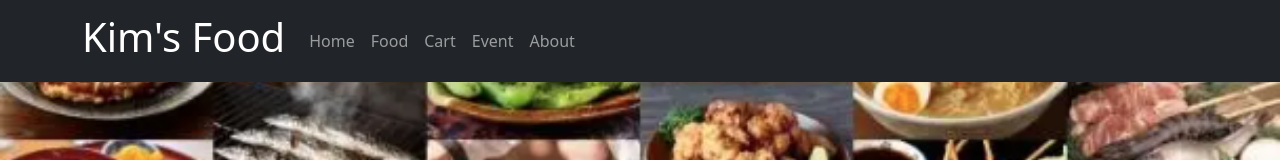
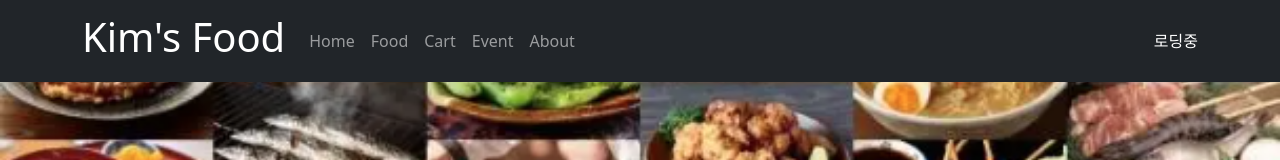
Before and after one commit to Son-Google/react-test-04, a React (Create React App) app: page / in a window 1280 px wide. Shown: the top 160 px of the page. Built offline with nearby package versions, Linux system fonts and the light colour scheme; no server answers.

Commit message:
20240117-04 손주현 reactQuery 추가

```diff
--- a/package.json
+++ b/package.json
@@ -12,6 +12,7 @@
     "react": "^18.2.0",
     "react-bootstrap": "^2.9.2",
     "react-dom": "^18.2.0",
+    "react-query": "^3.39.3",
     "react-redux": "^9.1.0",
     "react-router-dom": "^6.21.2",
     "react-scripts": "5.0.1",
--- a/src/App.js
+++ b/src/App.js
@@ -14,6 +14,7 @@ import ListContent from "./routes/ListContent";
 import Cart from "./routes/Cart"
 
 import data from "./data";
+import {useQuery} from "react-query";
 
 ////////////////////////////////////////////////
 /*
@@ -71,6 +72,18 @@ function App() {
   }, []);
   ////////////////////////////////////////////////
 
+  let result = useQuery('getData',()=>{
+    return axios.get('https://codingapple1.github.io/userdata.json')
+      .then((a)=>{ console.log("요청"); return a.data; });
+  },{staleTime : 2000})
+  ;
+
+  //위에 result
+  /*
+  //result.data => data
+  //result.isLoading => boolean
+  //result.error =>
+   */
 
 
   return (
@@ -85,6 +98,7 @@ function App() {
             <Nav.Link onClick={() => {navigate('/event/event1')}}>Event</Nav.Link>
             <Nav.Link onClick={() => {navigate('/about')}}>About</Nav.Link>
           </Nav>
+          <Nav className="ms-auto" style={{color:"#fff"}}>{result.isLoading ? "로딩중" : "반가워요 " + result.data.name}</Nav>
         </Container>
       </Navbar>
 
--- a/src/index.js
+++ b/src/index.js
@@ -6,15 +6,20 @@ import reportWebVitals from './reportWebVitals';
 import { BrowserRouter } from "react-router-dom";
 import { Provider } from "react-redux";
 import store from './store.js'
+import {QueryClient, QueryClientProvider} from "react-query";
+
+const queryClient = new QueryClient();
 
 const root = ReactDOM.createRoot(document.getElementById('root'));
 root.render(
   //<React.StrictMode>
+  <QueryClientProvider client={queryClient}>
     <Provider store={store}>
       <BrowserRouter>
         <App />
       </BrowserRouter>
     </Provider>
+  </QueryClientProvider>
   //</React.StrictMode>
 );
 
```
Also changed, not shown: 1 other file (tests, documents, lock files or other folders).
